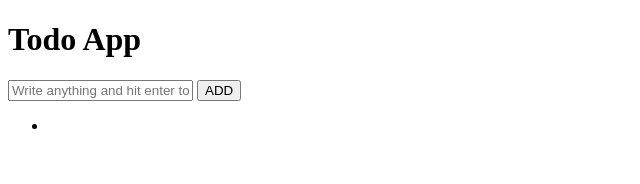
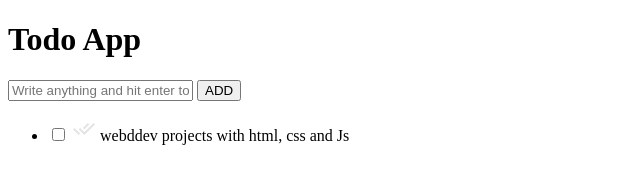
Before and after one commit to Ndungu-Jn/TODO_app, a plain HTML site: page index.html in a window 1280 px wide. Shown: the whole page, without its empty margins (0-640 px from the left). Drawn offline with Linux system fonts and the light colour scheme.

Commit message:
added icons to the index and gave labels

```diff
--- a/index.html
+++ b/index.html
@@ -18,7 +18,15 @@
         <button id="add-button">ADD</button>
       </form>
       <ul id="todo-list">
-        <li class="todo"></li>
+        <li class="todo">
+          <input type="checkbox" id="todo-1" />
+          <label class="custom-checkbox" for="todo-1">
+            <img src="icons/done.svg" alt="done-icon" />
+          </label>
+          <label for="todo-1" class="todo-text">
+            webddev projects with html, css and Js
+          </label>
+        </li>
       </ul>
     </div>
   </body>
```
Also changed, not shown: icons/completed.svg (deleted), icons/done.svg (added).
